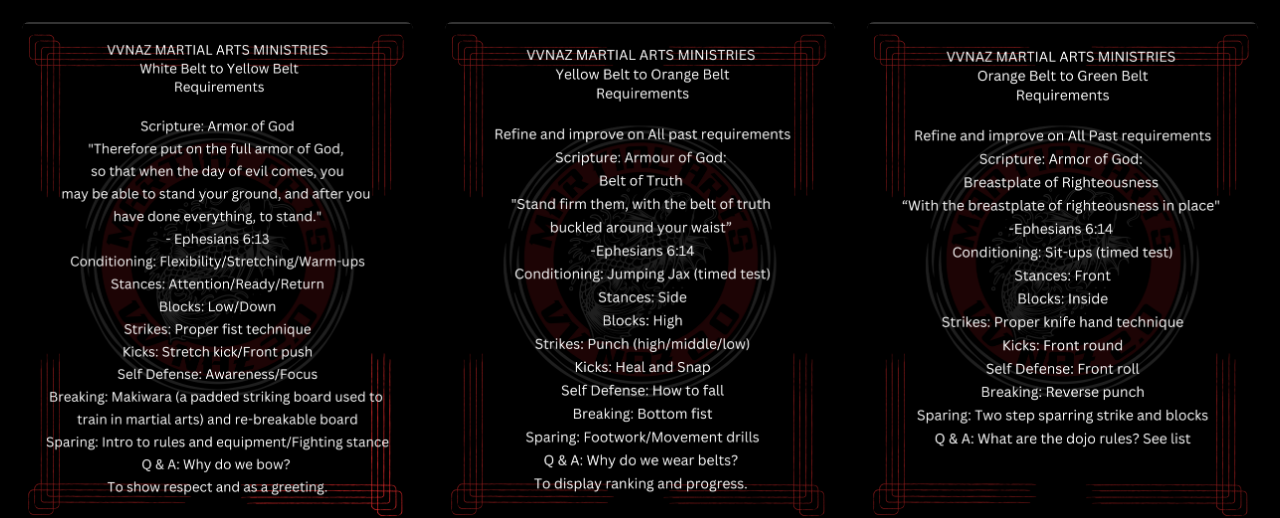
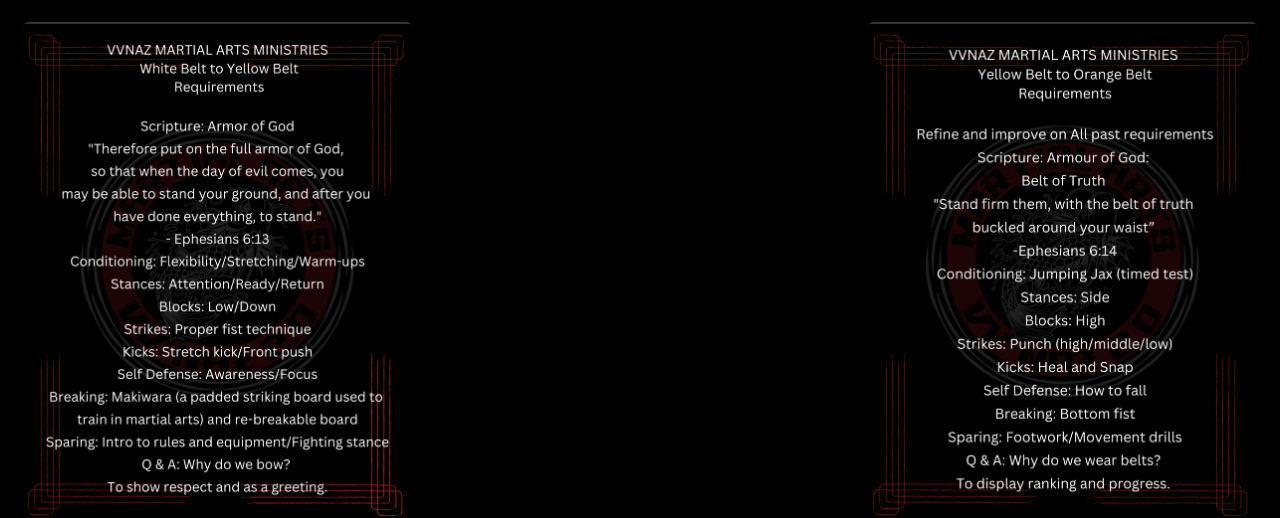
Before and after one commit to tamarieLynn/ma_static, a plain HTML site: page requirements.html in a window 1280 px wide. Shown: the part 282-800 px from the top of the page. Drawn offline with Linux system fonts and the light colour scheme.

Commit message:
testing containers

```diff
--- a/assets/styles.css
+++ b/assets/styles.css
@@ -185,9 +185,9 @@ a.link-button {
     display: flex;
     flex-wrap: wrap;
     justify-content: space-between;
-    gap: 20px; /* Add spacing between pages */
+    gap: 50px; /* Add spacing between pages */
     width: 100%;
-    max-width: 1403px;
+    max-width: 1500px;
     margin: 0 auto;
     padding: 20px;
     background: #000; /* Frame container background */
```
Also changed, not shown: index.html (+1 -1 lines).
